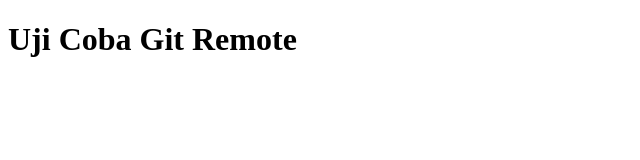
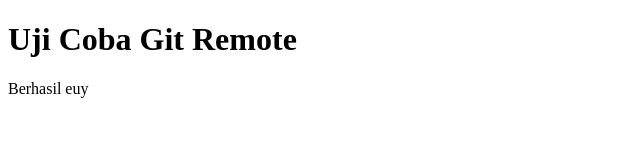
Before and after one commit to fazanash/wpu-git-test, a plain HTML site: page index.html in a window 1280 px wide. Shown: the whole page, without its empty margins (0-640 px from the left). Drawn offline with Linux system fonts and the light colour scheme.

Commit message:
menambah paragraf

```diff
--- a/index.html
+++ b/index.html
@@ -8,5 +8,6 @@
 </head>
 <body>
     <h1>Uji Coba  Git Remote</h1>
+    <p>Berhasil euy</p>
 </body>
 </html>
```
